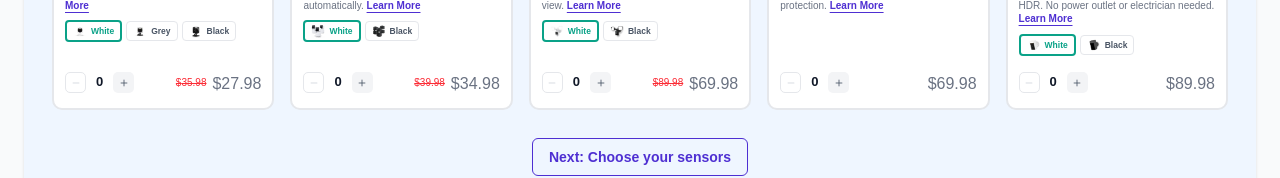
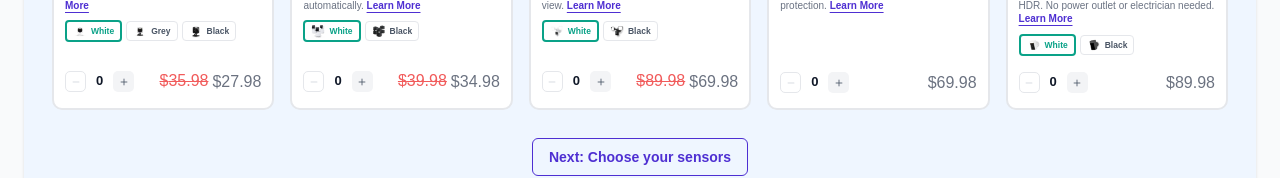
Before and after one commit to mohmaed-mahmoud23/task, a React (Vite) app: page / in a window 1280 px wide. Shown: the part 306-484 px from the top of the page. Built offline with nearby package versions, Linux system fonts and the light colour scheme.

Commit message:
The installation has been completed

```diff
--- a/src/components/builder/ProductCard.tsx
+++ b/src/components/builder/ProductCard.tsx
@@ -210,17 +210,17 @@ export function ProductCard({ product, section }: ProductCardProps) {
             }
           />
 
-          <div className="flex flex-col items-end lg:flex-row lg:items-center lg:gap-1.5">
-            {" "}
+          <div className="flex items-center justify-end gap-1 whitespace-nowrap">
             {product.originalPrice > product.discountedPrice &&
               !product.isFree && (
-                <span className="text-[10px] text-red-500 line-through leading-none lg:leading-normal xl:leading-none">
+                <span className="text-[16px] font-normal text-[#F15B5B] line-through">
                   ${product.originalPrice.toFixed(2)}
                 </span>
               )}
+
             <span
-              className={`text-[16px] font-light leading-none lg:leading-normal xl:leading-none mt-0.5 lg:mt-0 xl:mt-0.5 ${
-                product.isFree ? "text-emerald-600" : "text-gray-500"
+              className={`text-[16px] font-normal leading-none ${
+                product.isFree ? "text-emerald-600" : "text-[#6B7280]"
               }`}
             >
               {product.isFree
```
